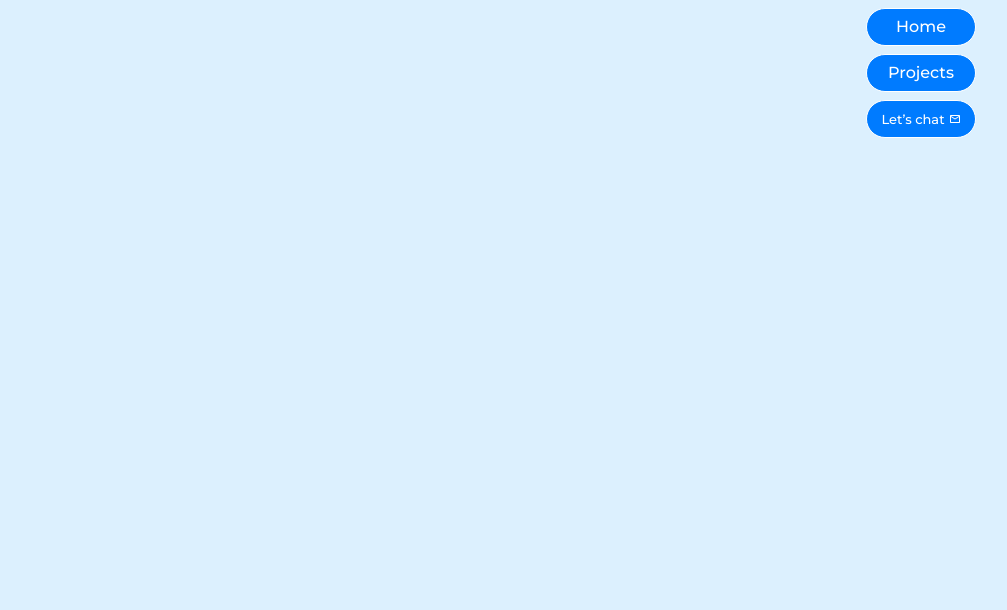
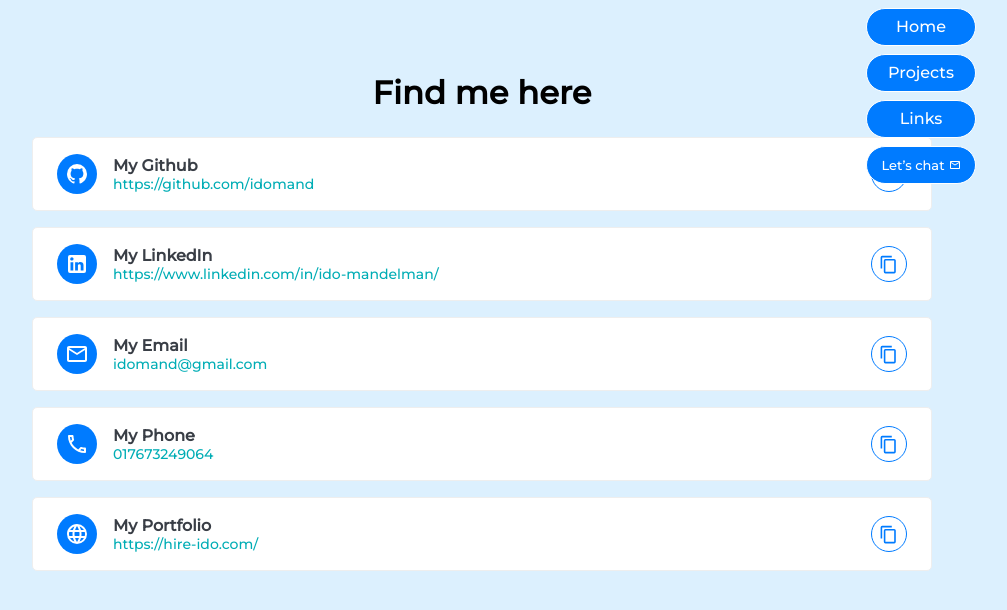
Before and after one commit to idomand/portofilo, a React (Vite) app: page /links in a window 1280 px wide. Shown: the top 610 px of the page, without its empty margins (158-1165 px from the left). Built offline with nearby package versions, Linux system fonts and the light colour scheme; a web font is replaced by a local one.

Commit message:
Add Links page and update Navbar to include Links navigation

```diff
--- a/src/App.tsx
+++ b/src/App.tsx
@@ -2,6 +2,7 @@ import { BrowserRouter, Route, Routes } from "react-router-dom";
 import Navbar from "./Components/Navbar";
 import Home from "./Pages/Home";
 import Projects from "./Pages/Projects";
+import Links from "./Pages/Links";
 
 function App() {
   return (
@@ -9,6 +10,7 @@ function App() {
       <Navbar />
       <Routes>
         <Route path="/projects" element={<Projects />} />
+        <Route path="/links" element={<Links />} />
         <Route path="/" element={<Home />} />
       </Routes>
     </BrowserRouter>
--- a/src/Components/Navbar.tsx
+++ b/src/Components/Navbar.tsx
@@ -8,6 +8,7 @@ export default function Navbar() {
     <NavbarWrapper>
       <NavLink to="/">Home</NavLink>
       <NavLink to="/projects">Projects</NavLink>
+      <NavLink to="/links">Links</NavLink>
       <EmailLink2 href="mailto:idomand@gmail.com" target="_blank">
         <span>Let’s chat</span>
         <Icon path={mdiEmailOutline} size={0.5} />
--- /dev/null
+++ b/src/Pages/Links.tsx
@@ -0,0 +1,202 @@
+import { useState } from "react";
+import styled from "styled-components";
+import Icon from "@mdi/react";
+import {
+  mdiCheck,
+  mdiContentCopy,
+  mdiEmailOutline,
+  mdiGithub,
+  mdiLinkedin,
+  mdiPhoneOutline,
+  mdiWeb,
+} from "@mdi/js";
+import { Header2 } from "../Components/common/Text";
+import { MainWrapper, Section } from "../Components/common/Container";
+
+type LinkItem = {
+  id: string;
+  label: string;
+  value: string;
+  href: string;
+  icon: string;
+};
+
+const links: LinkItem[] = [
+  {
+    id: "github",
+    label: "My Github",
+    value: "https://github.com/idomand",
+    href: "https://github.com/idomand",
+    icon: mdiGithub,
+  },
+  {
+    id: "linkedin",
+    label: "My LinkedIn",
+    value: "https://www.linkedin.com/in/ido-mandelman/",
+    href: "https://www.linkedin.com/in/ido-mandelman/",
+    icon: mdiLinkedin,
+  },
+  {
+    id: "email",
+    label: "My Email",
+    value: "idomand@gmail.com",
+    href: "mailto:idomand@gmail.com",
+    icon: mdiEmailOutline,
+  },
+  {
+    id: "phone",
+    label: "My Phone",
+    value: "017673249064",
+    href: "tel:017673249064",
+    icon: mdiPhoneOutline,
+  },
+  {
+    id: "portfolio",
+    label: "My Portfolio",
+    value: "https://hire-ido.com/",
+    href: "https://hire-ido.com/",
+    icon: mdiWeb,
+  },
+];
+
+export default function Links() {
+  const [copiedId, setCopiedId] = useState<string | null>(null);
+
+  async function handleCopy(item: LinkItem) {
+    try {
+      await navigator.clipboard.writeText(item.value);
+      setCopiedId(item.id);
+      setTimeout(
+        () => setCopiedId((current) => (current === item.id ? null : current)),
+        1500,
+      );
+    } catch {
+      // Clipboard access can fail if the page is not focused or permissions are denied.
+    }
+  }
+
+  return (
+    <MainWrapper>
+      <LinksSection>
+        <Header2>Find me here</Header2>
+        <LinkList>
+          {links.map((item) => (
+            <LinkRow key={item.id}>
+              <LinkIconWrapper>
+                <Icon path={item.icon} size={1} />
+              </LinkIconWrapper>
+              <LinkTextWrapper
+                href={item.href}
+                target="_blank"
+                rel="noreferrer"
+              >
+                <LinkLabel>{item.label}</LinkLabel>
+                <LinkValue>{item.value}</LinkValue>
+              </LinkTextWrapper>
+              <CopyButton
+                type="button"
+                onClick={() => handleCopy(item)}
+                aria-label={`Copy ${item.label}`}
+                title="Copy to clipboard"
+              >
+                <Icon
+                  path={copiedId === item.id ? mdiCheck : mdiContentCopy}
+                  size={0.8}
+                />
+              </CopyButton>
+            </LinkRow>
+          ))}
+        </LinkList>
+      </LinksSection>
+    </MainWrapper>
+  );
+}
+
+const LinksSection = styled(Section)`
+  margin-top: 3rem;
+`;
+
+const LinkList = styled.ul`
+  display: flex;
+  flex-direction: column;
+  gap: 16px;
+  margin: 0;
+  padding: 0;
+  list-style: none;
+`;
+
+const LinkRow = styled.li`
+  display: flex;
+  align-items: center;
+  gap: 16px;
+  padding: 16px 24px;
+  background-color: ${({ theme }) => theme.white};
+  border: 1.3px solid ${({ theme }) => theme.Grey};
+  border-radius: ${({ theme }) => theme.borderRadius};
+  transition: 0.3s;
+
+  &:hover {
+    border-color: ${({ theme }) => theme.blue};
+  }
+
+  @media (${({ theme }) => theme.devices.break2}) {
+    padding: 12px 16px;
+    gap: 12px;
+  }
+`;
+
+const LinkIconWrapper = styled.div`
+  display: flex;
+  align-items: center;
+  justify-content: center;
+  min-width: 40px;
+  height: 40px;
+  border-radius: 50%;
+  background-color: ${({ theme }) => theme.blue};
+  color: ${({ theme }) => theme.white};
+`;
+
+const LinkTextWrapper = styled.a`
+  display: flex;
+  flex-direction: column;
+  flex: 1;
+  min-width: 0;
+  text-decoration: none;
+  color: inherit;
+`;
+
+const LinkLabel = styled.span`
+  font-size: 16px;
+  font-weight: 700;
+  color: ${({ theme }) => theme.DarkBlue};
+`;
+
+const LinkValue = styled.span`
+  font-size: 14px;
+  font-weight: 500;
+  color: ${({ theme }) => theme.LightBlue};
+  overflow: hidden;
+  text-overflow: ellipsis;
+  white-space: nowrap;
+`;
+
+const CopyButton = styled.button`
+  display: flex;
+  align-items: center;
+  justify-content: center;
+  min-width: 36px;
+  height: 36px;
+  padding: 0;
+  border: 1.3px solid ${({ theme }) => theme.blue};
+  border-radius: 50%;
+  background-color: transparent;
+  color: ${({ theme }) => theme.blue};
+  cursor: pointer;
+  transition: 0.3s;
+
+  &:hover,
+  &:active {
+    background-color: ${({ theme }) => theme.blue};
+    color: ${({ theme }) => theme.white};
+  }
+`;
```
